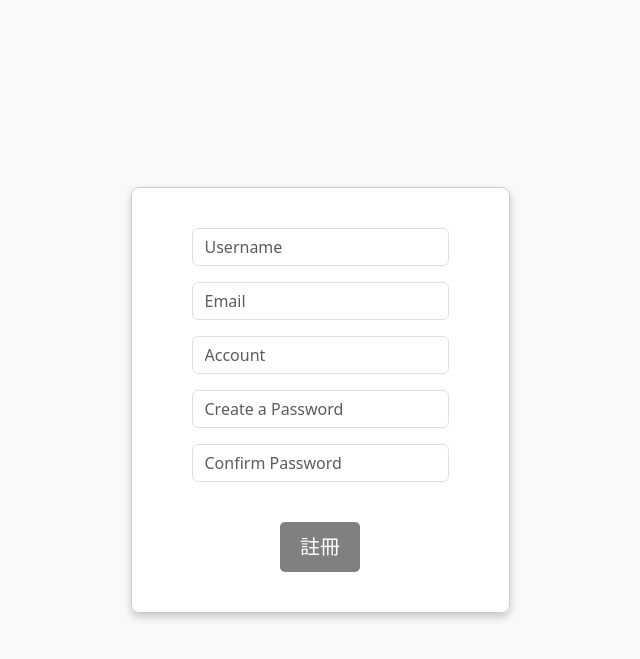
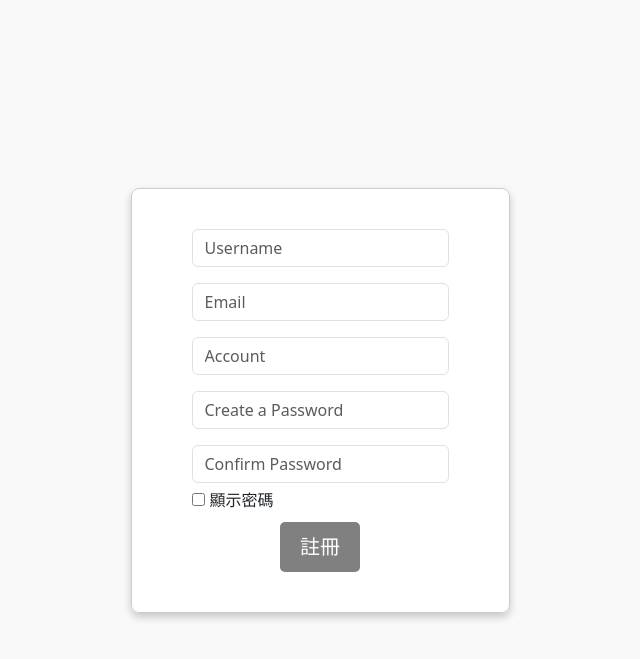
Before and after one commit to miamii11036/WarehouseVerification.github.io, a Django app: page /enroll/ in a window 1280 px wide. Shown: the top 659 px of the page, without its empty margins (320-960 px from the left). Run offline with Django 5.2, Linux system fonts and the light colour scheme.

Commit message:
顯示密碼JS

```diff
--- a/ShippingSystem/myweb/templates/enroll&login/enroll.html
+++ b/ShippingSystem/myweb/templates/enroll&login/enroll.html
@@ -38,11 +38,25 @@
             cursor: pointer;
             font-size: 20px;
         }
-        samp{
+        .checkbox-error-container {
+            display: flex;
+            align-items: center;
+            justify-content: space-between;
+            margin-top: 5px;
+            margin-bottom: 0px;
+        }
+        .checkbox-container {
+            display: flex;
+            align-items: center;
+        }
+        .checkbox-container input[type="checkbox"] {
+            margin-right: 5px;
+        }
+        #error-message {
             color: red;
-            font-size: 20px;
+            font-size: 0.9em;
+            margin-left: 10px; /* 與 checkbox 的分隔距離 */
         }
-
     </style>
 </head>
 <body>
@@ -64,20 +78,33 @@
                 </div>
                 <div class="input-group mb-3" style="margin-bottom: 0px !important;">
                     <input type="password" id="confirm_password" class="form-control" placeholder="Confirm Password" aria-label="Confirm Password" required>
-                </div><samp id="error-message"></samp><br>
-
+                </div>
+                <div class="checkbox-error-container">
+                    <div class="checkbox-container">
+                        <input type="checkbox" id="showpassword">
+                        <label for="showpassword">顯示密碼</label>
+                    </div>
+                    <samp id="error-message"></samp>
+                </div>
             <input type="submit" value="註冊" class="submit">
         </form>
     </fieldset>
     <script src="{% static 'js/register.js' %}"></script>
     <script>
+    //*檢查密碼一致性*//
         const Form = document.getElementById("registrationForm");
-        const Password = document.getElementById("password").value;
+        const Password = document.getElementById("password");
         const Confirm_password = document.getElementById("confirm_password");
         const Error_message = document.getElementById("error-message");
 
-        Confirm_password.addEventListener("input", function(){
-            ConfirmPassword(Password, Confirm_password, Error_message);
+        Form.addEventListener("submit", function(){
+            ConfirmPassword(Password, Confirm_password, Error_message, event);
+        });
+    //*顯示密碼*//
+        const ShowPasswordCheckBox = document.getElementById("showpassword");
+
+        ShowPasswordCheckBox.addEventListener("change", function(){
+            displaypassword(ShowPasswordCheckBox, Password, Confirm_password);
         });
     </script>
 </body>
--- a/ShippingSystem/myweb/templates/index.html
+++ b/ShippingSystem/myweb/templates/index.html
@@ -50,7 +50,7 @@
                 <!-- 帳號輸入 -->
                 <div class="input-group mb-3">
                     <span class="input-group-text"><img src="https://img.icons8.com/?size=100&id=85147&format=png&color=000000" style="height: 35px; width: 35px;"></span>
-                    <input type="text" class="form-control" placeholder="Username" aria-label="Username">
+                    <input type="text" class="form-control" placeholder="Account" aria-label="Account">
                 </div>
                 <!-- 密碼輸入 -->
                 <div class="input-group mb-3">
--- a/ShippingSystem/static/js/register.js
+++ b/ShippingSystem/static/js/register.js
@@ -1,8 +1,18 @@
 //檢查註冊時，password欄位與confirm password欄位是否一致
-function ConfirmPassword(Password, Confirm_password, Error_message) {
-    confirm = Confirm_password.value;
+function ConfirmPassword(Password, Confirm_password, Error_message, event) {
+    Word = Password.value;
+    Cword = Confirm_password.value;
     Error_message.textContent="";
-    if (Password != confirm) {
+    if (Word != Cword) {
+        event.preventDefault();
         Error_message.textContent="密碼不一致";
     }
 }
+//*顯示密碼*//
+function displaypassword(ShowPasswordCheckBox, Password, Confirm_password) {
+    const type = ShowPasswordCheckBox.checked ? 'text' : 'password';
+    /*checked是個布林屬性，用於表示 checkbox 是否被勾選，有選則返回true，沒選則False*/
+    /*?:是一個條件運算子，其運用方式為   <條件 如checked> ? 如果條件為true的值 : 如果條件為false的值 */
+    Password.type = type;
+    Confirm_password.type = type;
+}
```
